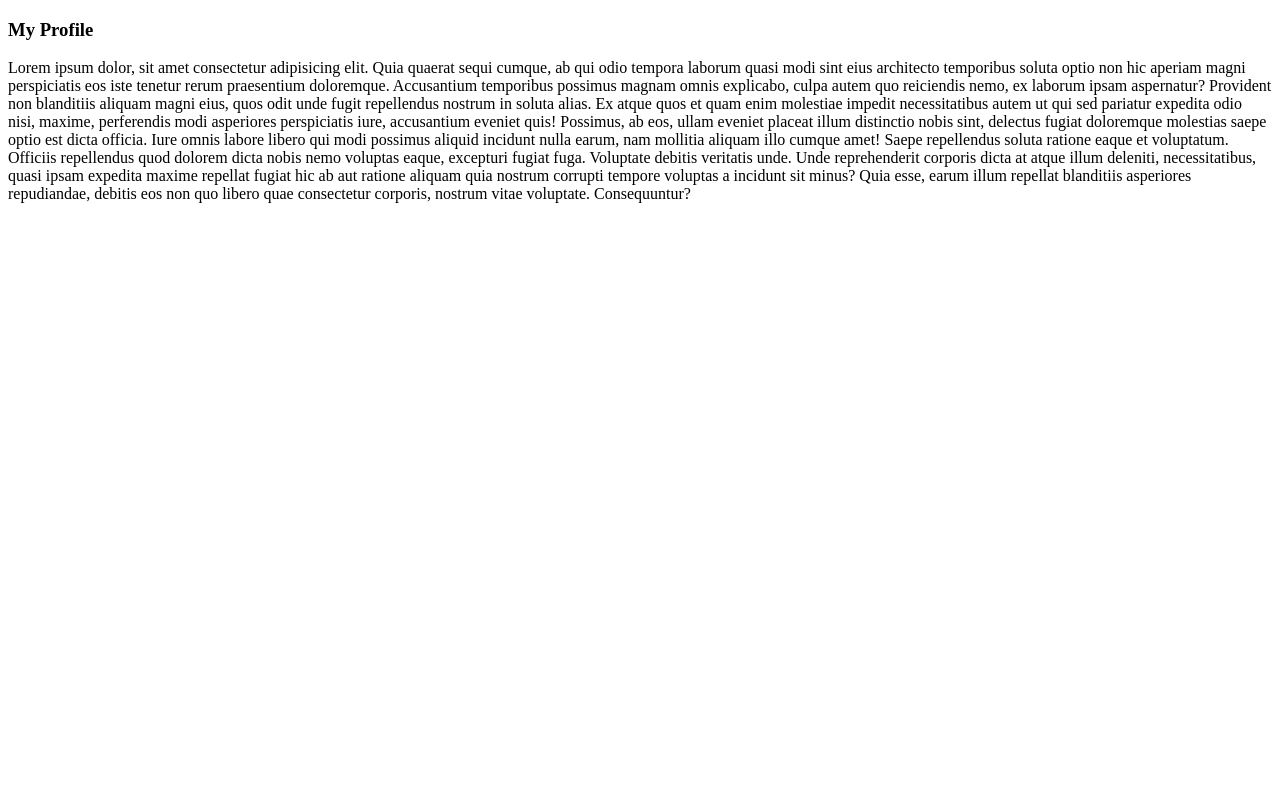
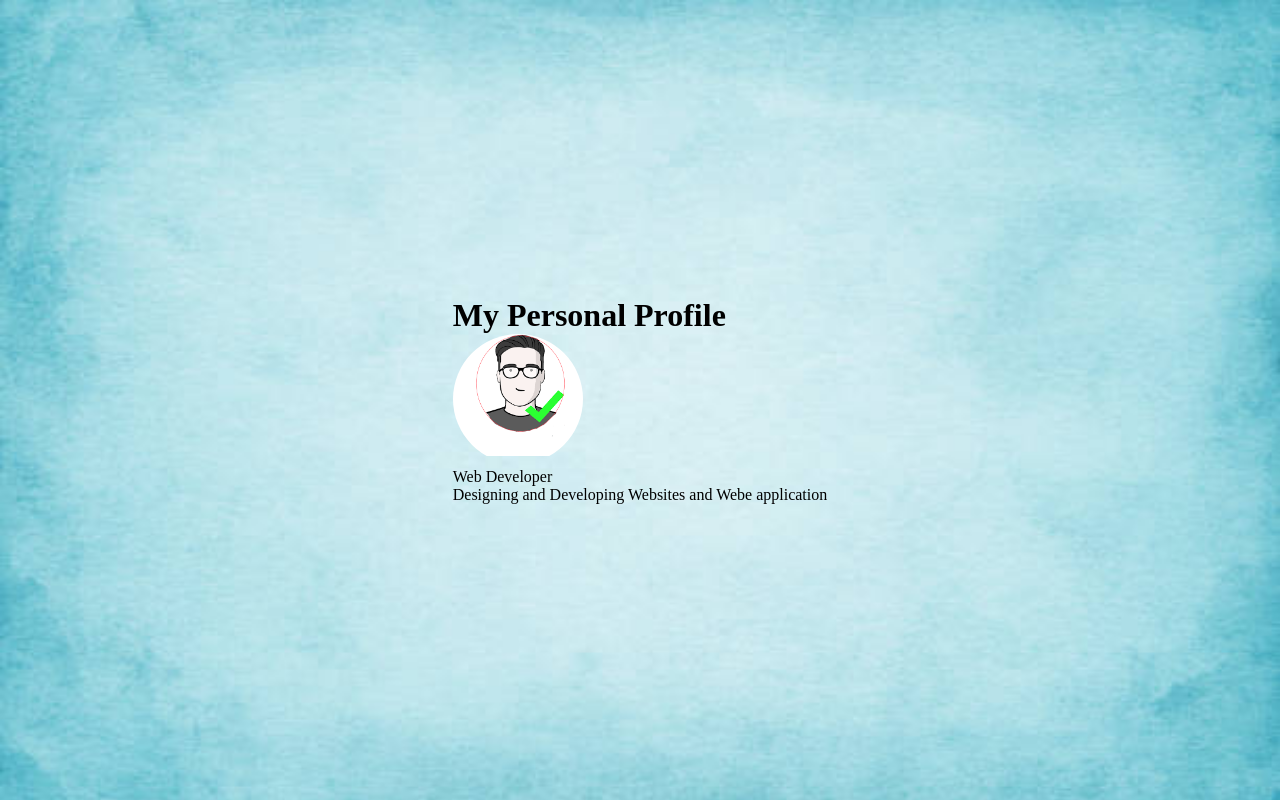
Before and after one commit to christinemichelle/my-profile, a plain HTML site: page index.html in a window 1280 px wide. Drawn offline with Linux system fonts and the light colour scheme.

Commit message:
added profile page

```diff
--- a/index.html
+++ b/index.html
@@ -4,10 +4,21 @@
     <meta charset="UTF-8">
     <meta http-equiv="X-UA-Compatible" content="IE=edge">
     <meta name="viewport" content="width=device-width, initial-scale=1.0">
-    <title>Document</title>
+    <title>My Profile</title>
+    <link rel="stylesheet" href="style.css">
 </head>
 <body>
-    <h3>My Profile</h3>
-    <p>Lorem ipsum dolor, sit amet consectetur adipisicing elit. Quia quaerat sequi cumque, ab qui odio tempora laborum quasi modi sint eius architecto temporibus soluta optio non hic aperiam magni perspiciatis eos iste tenetur rerum praesentium doloremque. Accusantium temporibus possimus magnam omnis explicabo, culpa autem quo reiciendis nemo, ex laborum ipsam aspernatur? Provident non blanditiis aliquam magni eius, quos odit unde fugit repellendus nostrum in soluta alias. Ex atque quos et quam enim molestiae impedit necessitatibus autem ut qui sed pariatur expedita odio nisi, maxime, perferendis modi asperiores perspiciatis iure, accusantium eveniet quis! Possimus, ab eos, ullam eveniet placeat illum distinctio nobis sint, delectus fugiat doloremque molestias saepe optio est dicta officia. Iure omnis labore libero qui modi possimus aliquid incidunt nulla earum, nam mollitia aliquam illo cumque amet! Saepe repellendus soluta ratione eaque et voluptatum. Officiis repellendus quod dolorem dicta nobis nemo voluptas eaque, excepturi fugiat fuga. Voluptate debitis veritatis unde. Unde reprehenderit corporis dicta at atque illum deleniti, necessitatibus, quasi ipsam expedita maxime repellat fugiat hic ab aut ratione aliquam quia nostrum corrupti tempore voluptas a incidunt sit minus? Quia esse, earum illum repellat blanditiis asperiores repudiandae, debitis eos non quo libero quae consectetur corporis, nostrum vitae voluptate. Consequuntur?</p>
+    <div class="main">
+        <div class="header">
+            <h1>My Personal Profile</h1>
+            <img src="images/Profile.png" alt="myprofile">
+        </div>
+        <div class="content">
+            <span>Web Developer</span>
+            <p>Designing and Developing Websites and Webe application</p>
+        </div>
+
+    </div>
+
 </body>
 </html>
--- /dev/null
+++ b/style.css
@@ -0,0 +1,20 @@
+*{
+    padding: 0;
+    margin: 0;
+}
+body{
+    background-image: url('images/background.jpg');
+    background-attachment: fixed;
+    background-size: cover;
+    display: flex;
+    justify-content: center;
+    align-items: center;
+    min-height: 100vh;
+}
+.header img{
+    width: 130px;
+    height: 130px;
+    border-radius: 50%;
+    object-fit: cover;
+    object-position: 0 -8px;
+}
```
Also changed, not shown: images/Profile.png (added), images/background.jpg (added).
